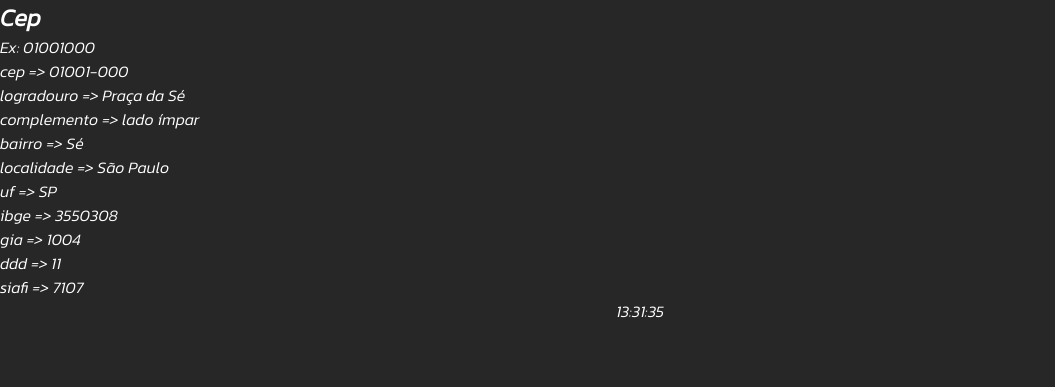
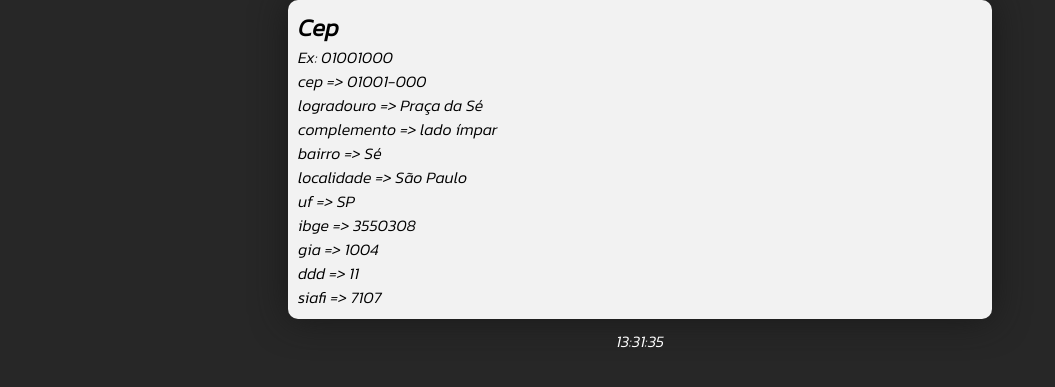
Before and after one commit to ZorroSec/SkyRB, a Python web app: template web/templates/index.html in a window 1280 px wide. Shown: the part 55-442 px from the top of the page, without its empty margins (0-1055 px from the left). Run offline with Jinja, Linux system fonts and the light colour scheme; the template is opened without the code that fills it, so the values that code supplies are empty.

Commit message:
fazendo alteraçoes no style.css

```diff
--- a/web/static/css/style.css
+++ b/web/static/css/style.css
@@ -14,6 +14,21 @@ body{
     justify-content: center;
     padding: 10px;
 }
+.conteiner{
+    margin: auto;
+    width: 55%;
+}
+.conteiner .column{
+    background: #f2f2f2;
+    padding: 10px;
+    color: black;
+    border-radius: 10px;
+    box-shadow:  0 0 2.2em rgba(25,25,25.3);
+    margin-bottom: 10px;
+}
+
+
+
 footer{
     display: flex;
     align-items: center;
```
